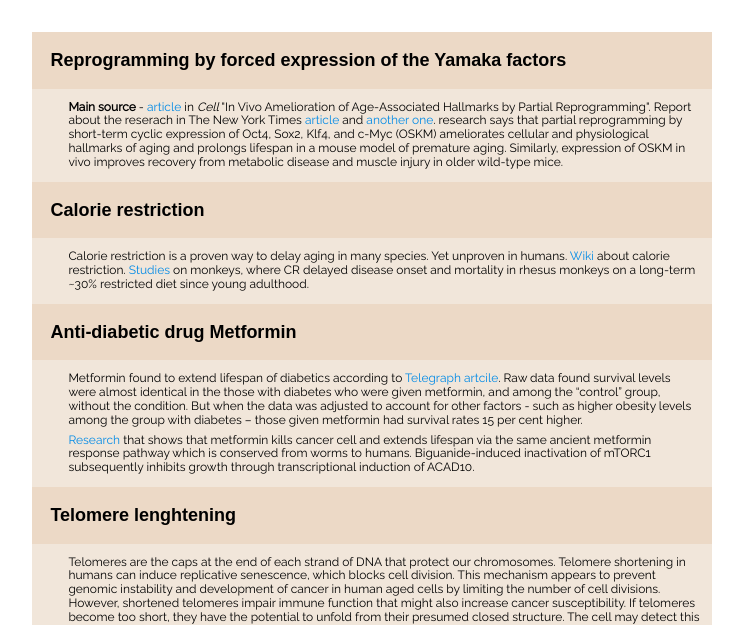
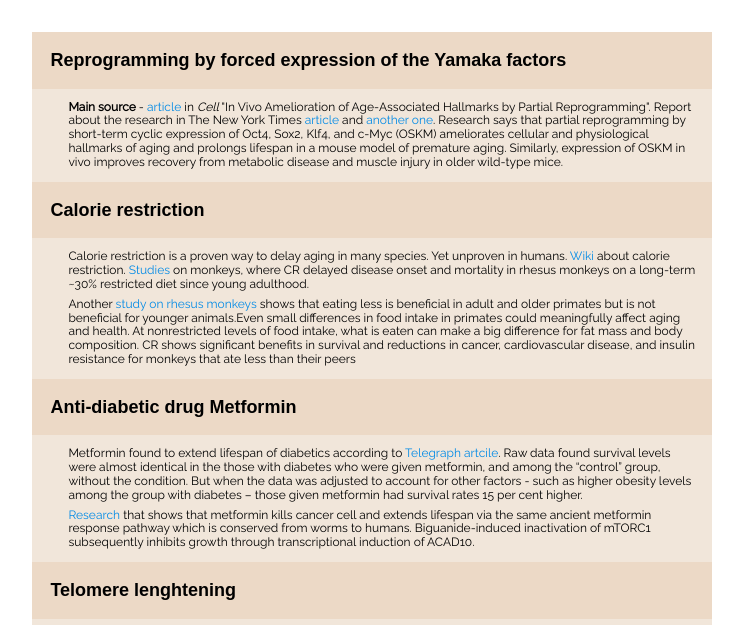
Before and after one commit to Shayol/Aging, a plain HTML site: page index.html in a window 1280 px wide. Shown: the part 107-732 px from the top of the page, without its empty margins (268-1011 px from the left). Drawn offline with Linux system fonts and the light colour scheme.

Commit message:
add study to CR

```diff
--- a/index.html
+++ b/index.html
@@ -15,7 +15,7 @@
         <h4>Reprogramming by forced expression of the Yamaka factors</h4>
 	    	<section>
 	    	<p><strong>Main source</strong> - <a href="http://www.cell.com/cell/fulltext/S0092-8674(16)31664-6">article</a> in <i>Cell</i> "In Vivo Amelioration of Age-Associated Hallmarks by Partial Reprogramming".
-	    		Report about the reserach in The New York Times <a href="http://www.nytimes.com/2016/12/15/science/scientists-say-they-can-reset-clock-of-aging-for-mice-at-least.html?_r=4">article</a> and <a href="https://www.statnews.com/2016/12/15/molecules-reverse-aging/">another one</a>. research says that partial reprogramming by short-term cyclic expression of Oct4, Sox2, Klf4, and c-Myc (OSKM) ameliorates cellular and physiological hallmarks of aging and prolongs lifespan in a mouse model of premature aging. Similarly, expression of OSKM in vivo improves recovery from metabolic disease and muscle injury in older wild-type mice.</p>
+	    		Report about the research in The New York Times <a href="http://www.nytimes.com/2016/12/15/science/scientists-say-they-can-reset-clock-of-aging-for-mice-at-least.html?_r=4">article</a> and <a href="https://www.statnews.com/2016/12/15/molecules-reverse-aging/">another one</a>. Research says that partial reprogramming by short-term cyclic expression of Oct4, Sox2, Klf4, and c-Myc (OSKM) ameliorates cellular and physiological hallmarks of aging and prolongs lifespan in a mouse model of premature aging. Similarly, expression of OSKM in vivo improves recovery from metabolic disease and muscle injury in older wild-type mice.</p>
 	    	</section>
 		</article>
 		<article>
@@ -24,6 +24,7 @@
 	    	<p>Calorie restriction is a proven way to delay aging in many species. Yet unproven in humans.
 	    		<a href="https://en.wikipedia.org/wiki/Calorie_restriction">Wiki</a> about calorie restriction.
 	    		<a href="http://www.nature.com/articles/ncomms4557">Studies</a> on monkeys, where CR delayed disease onset and mortality in rhesus monkeys on a long-term ~30% restricted diet since young adulthood.</p>
+	    		<p>Another <a href='http://news.wisc.edu/calorie-restriction-lets-monkeys-live-long-and-prosper/'>study on rhesus monkeys</a> shows that eating less is beneficial in adult and older primates but is not beneficial for younger animals.Even small differences in food intake in primates could meaningfully affect aging and health. At nonrestricted levels of food intake, what is eaten can make a big difference for fat mass and body composition. CR shows significant benefits in survival and reductions in cancer, cardiovascular disease, and insulin resistance for monkeys that ate less than their peers</p>
 	    	</section>
     	</article>
     	<article>
```
